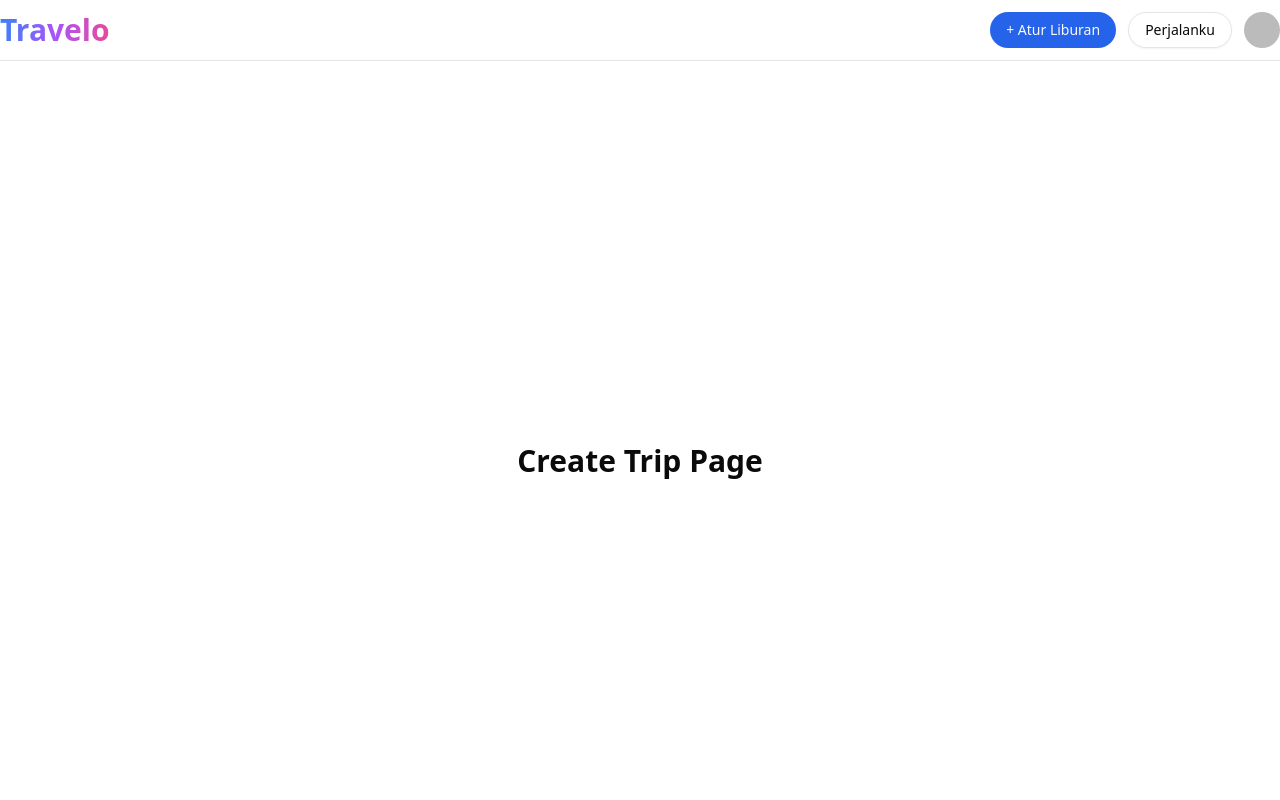
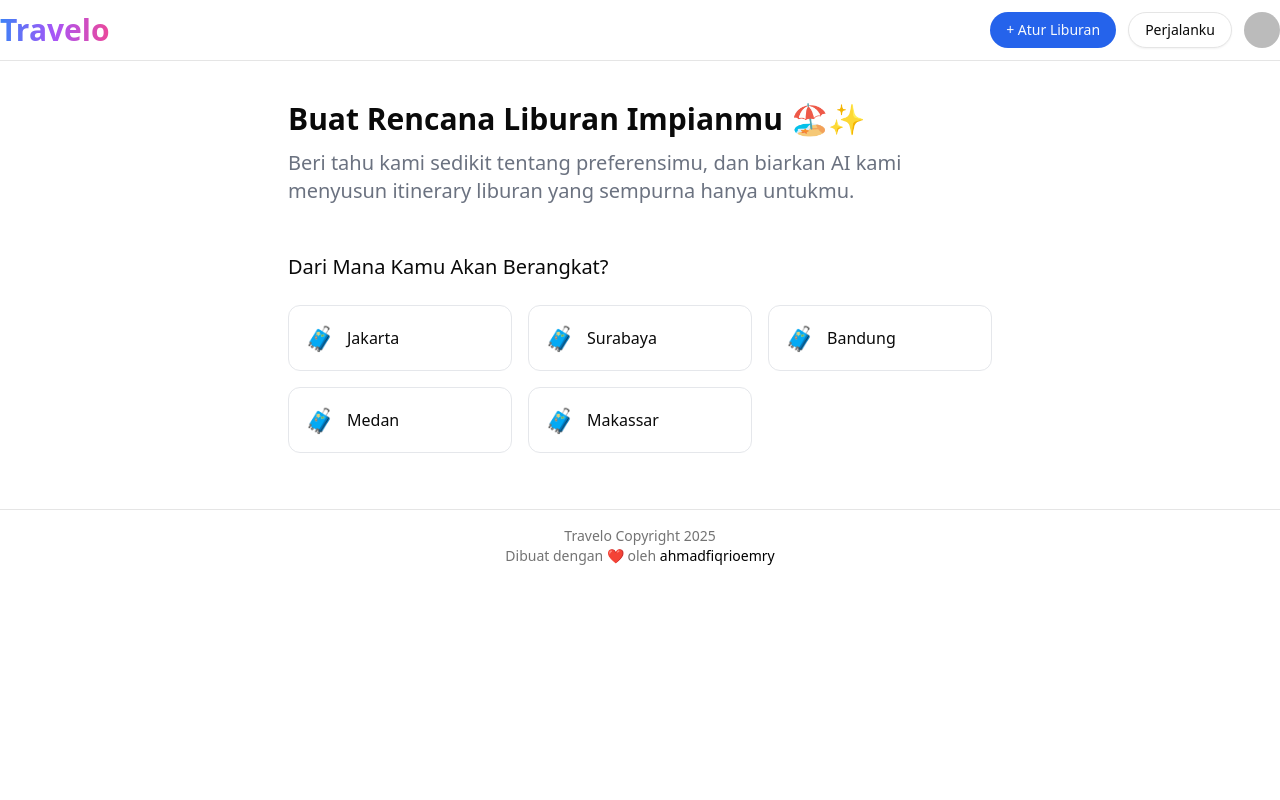
Before and after one commit to fiqrioemry/ai-travel-planner-application, a React (Vite) app: page /create-trip in a window 1280 px wide. Shown: the top 800 px of the page. Built offline with nearby package versions, Linux system fonts and the light colour scheme; no server answers; sample sign-in values are in the browser's storage.

Commit message:
update changes

```diff
--- a/src/components/LoadingTripCreation.jsx
+++ b/src/components/LoadingTripCreation.jsx
@@ -2,8 +2,8 @@ import { useEffect, useState } from "react";
 import { motion, AnimatePresence } from "framer-motion";
 
 const descriptions = [
-  "Sedang mempersiapkan perjalananmu",
-  "Mencari liburan terbaik",
+  "Mempersiapkan perjalananmu",
+  "Mencari pilihan terbaik",
   "Menyesuaikan rekomendasi destinasi",
   "Mengumpulkan tiket dan akomodasi",
 ];
--- a/src/components/layout/Footer.jsx
+++ b/src/components/layout/Footer.jsx
@@ -1,6 +1,6 @@
 const Footer = () => {
   return (
-    <footer className="w-full border-t mt-8 py-6 text-center text-sm text-muted-foreground">
+    <footer className="w-full border-t mt-4 py-4 text-center text-sm text-muted-foreground">
       <div>Travelo Copyright 2025</div>
       <div>
         Dibuat dengan ❤️ oleh{" "}
--- a/src/pages/CreateTrip.jsx
+++ b/src/pages/CreateTrip.jsx
@@ -1,11 +1,189 @@
-import React from "react";
+import { useState } from "react";
+import { ArrowLeft } from "lucide-react";
+import { Button } from "@/components/ui/button";
+import { useTripStore } from "../store/useTripStore";
+import { motion, AnimatePresence } from "framer-motion";
 
-const CreateTrip = () => {
-  return (
-    <section className="h-screen flex items-center justify-center">
-      <h1>Create Trip Page</h1>
-    </section>
-  );
+const durations = ["3 Hari", "5 Hari", "7 Hari"];
+const travelTypes = ["Solo", "Couple", "Family"];
+const budgets = ["Hemat", "Menengah", "Mewah"];
+const activityLevels = ["Santai", "Seimbang", "Padat"];
+const interests = ["Kuliner", "Belanja", "Wisata Alam", "Sejarah"];
+const cities = ["Jakarta", "Surabaya", "Bandung", "Medan", "Makassar"];
+
+const tripFormInitial = {
+  departure: "",
+  destination: "",
+  duration: "",
+  travelType: "",
+  budget: "",
+  interest: "",
+  activityLevel: "",
 };
 
+function CreateTrip() {
+  const { GenerateNewTrip } = useTripStore();
+  const [formData, setFormData] = useState(tripFormInitial);
+  const [step, setStep] = useState(0);
+
+  console.log(formData);
+
+  const fields = [
+    {
+      name: "departure",
+      label: "Dari mana kamu akan berangkat?",
+      options: cities,
+      icon: "🧳",
+    },
+    {
+      name: "destination",
+      label: "Tujuan liburan kamu?",
+      options: cities,
+      icon: "📍",
+    },
+    {
+      name: "duration",
+      label: "Berapa lama kamu ingin liburan?",
+      options: durations,
+      icon: "🕒",
+    },
+    {
+      name: "travelType",
+      label: "Kamu akan bepergian dengan siapa?",
+      options: travelTypes,
+      icon: "👥",
+    },
+    {
+      name: "budget",
+      label: "Pilih budget kamu",
+      options: budgets,
+      icon: "💰",
+    },
+    {
+      name: "interest",
+      label: "Apa yang paling kamu minati?",
+      options: interests,
+      icon: "🎯",
+    },
+    {
+      name: "activityLevel",
+      label: "Pilih tingkat aktivitas yang kamu inginkan",
+      options: activityLevels,
+      icon: "🤸‍♂️",
+    },
+  ];
+
+  const currentField = fields[step];
+
+  const handleInputChange = (name, value) => {
+    setFormData((prev) => ({ ...prev, [name]: value }));
+    setTimeout(() => {
+      if (step < fields.length - 1) {
+        setStep((prev) => prev + 1);
+      } else {
+        setStep((prev) => prev + 1); // move to submit button
+      }
+    }, 300);
+  };
+
+  const handleBack = () => {
+    if (step > 0) setStep((prev) => prev - 1);
+  };
+
+  const handleSubmit = (e) => {
+    e.preventDefault();
+    GenerateNewTrip(formData);
+  };
+
+  const renderOptions = (options, name, icon) => (
+    <div className="grid grid-cols-1 sm:grid-cols-2 md:grid-cols-3 gap-4 mt-6">
+      {options.map((opt) => (
+        <motion.div
+          key={opt}
+          initial={{ opacity: 0, y: 20 }}
+          animate={{ opacity: 1, y: 0 }}
+          transition={{ duration: 0.3 }}
+        >
+          <button
+            type="button"
+            onClick={() => handleInputChange(name, opt)}
+            className="w-full p-4 border rounded-xl flex items-center gap-3 hover:shadow-md transition border-gray-200 hover:border-blue-500"
+          >
+            <span className="text-2xl">{icon}</span>
+            <span className="text-md font-medium">{opt}</span>
+          </button>
+        </motion.div>
+      ))}
+    </div>
+  );
+
+  return (
+    <div className="sm:px-10 md:px-32 lg:px-56 xl:px-72 px-5 mt-10">
+      <h2 className="font-bold text-3xl">Buat Rencana Liburan Impianmu 🏖️✨</h2>
+      <p className="mt-3 text-gray-500 text-xl">
+        Beri tahu kami sedikit tentang preferensimu, dan biarkan AI kami
+        menyusun itinerary liburan yang sempurna hanya untukmu.
+      </p>
+
+      <form onSubmit={handleSubmit} className="mt-8 min-h-64 space-y-12">
+        <AnimatePresence mode="wait">
+          {step < fields.length && (
+            <motion.div
+              key={currentField.name}
+              initial={{ opacity: 0, y: 40 }}
+              animate={{ opacity: 1, y: 0 }}
+              exit={{ opacity: 0, y: -40 }}
+              transition={{ duration: 0.4 }}
+            >
+              <div className="flex justify-start mb-4">
+                {step > 0 && (
+                  <Button className="w-36" type="button" onClick={handleBack}>
+                    <ArrowLeft />
+                    <span>Kembali</span>
+                  </Button>
+                )}
+              </div>
+              <h2 className="text-xl font-medium mb-4">{currentField.label}</h2>
+              {renderOptions(
+                currentField.options,
+                currentField.name,
+                currentField.icon
+              )}
+            </motion.div>
+          )}
+
+          {step === fields.length && (
+            <motion.div
+              key="submit"
+              initial={{ opacity: 0, y: 40 }}
+              animate={{ opacity: 1, y: 0 }}
+              exit={{ opacity: 0, y: -40 }}
+              transition={{ duration: 0.4 }}
+              className="text-center"
+            >
+              <div className="mb-4 flex justify-start">
+                <Button className="w-36" type="button" onClick={handleBack}>
+                  <ArrowLeft />
+                  <span>Kembali</span>
+                </Button>
+              </div>
+              <div className="text-5xl mb-4">🌎 🚀</div>
+              <h3 className="text-lg font-semibold mb-6">
+                Semua sudah siap! Klik tombol di bawah ini untuk membuat
+                perjalanan impianmu
+              </h3>
+              <Button
+                type="submit"
+                className="text-md px-8 py-4 rounded-full shadow-lg"
+              >
+                Generate Trip
+              </Button>
+            </motion.div>
+          )}
+        </AnimatePresence>
+      </form>
+    </div>
+  );
+}
+
 export default CreateTrip;
--- a/src/pages/Home.jsx
+++ b/src/pages/Home.jsx
@@ -3,6 +3,7 @@ import { useNavigate } from "react-router-dom";
 import { Button } from "@/components/ui/button";
 import { Compass, Map, Hotel } from "lucide-react";
 import { useAuthStore } from "@/store/useAuthStore";
+import { motion } from "framer-motion";
 
 const Home = () => {
   const navigate = useNavigate();
@@ -16,10 +17,16 @@ const Home = () => {
       navigate("/create-trip");
     }
   };
+
   return (
     <section className="min-h-screen flex flex-col items-center justify-center text-center px-6 py-20 space-y-20">
       {/* Hero */}
-      <div className="space-y-6 max-w-2xl">
+      <motion.div
+        className="space-y-6 max-w-2xl mb-12"
+        initial={{ opacity: 0, y: 30 }}
+        animate={{ opacity: 1, y: 0 }}
+        transition={{ duration: 0.6 }}
+      >
         <h1 className="text-4xl md:text-5xl font-extrabold leading-tight">
           Temukan Petualangan Berikutnya Bersama AI
           <br />
@@ -32,13 +39,31 @@ const Home = () => {
           AI pintar, kami bantu kamu memilih destinasi, menyusun itinerary, dan
           menemukan hotel terbaik — secara otomatis dan personal.
         </p>
-        <Button size="lg" onClick={handleNewTrip} className="rounded-full px-4">
+        <div className="mt-12">
+          <Button
+            size="lg"
+            onClick={handleNewTrip}
+            className="rounded-full px-4 "
+          >
             Mulai Sekarang
           </Button>
         </div>
+      </motion.div>
 
       {/* Fitur */}
-      <div className="grid grid-cols-1 md:grid-cols-3 gap-10 max-w-5xl">
+      <motion.div
+        className="grid grid-cols-1 md:grid-cols-3 gap-10 max-w-5xl"
+        initial="hidden"
+        animate="show"
+        variants={{
+          hidden: {},
+          show: {
+            transition: {
+              staggerChildren: 0.2,
+            },
+          },
+        }}
+      >
         <Feature
           icon={<Compass className="w-8 h-8 text-blue-500" />}
           title="Destinasi Personalisasi"
@@ -54,17 +79,19 @@ const Home = () => {
           title="Rekomendasi Hotel"
           description="Temukan penginapan dengan harga terbaik dan ulasan terpercaya, semuanya dalam satu klik."
         />
-      </div>
+      </motion.div>
     </section>
   );
 };
 
-const Feature = ({ icon, title, description }) => (
-  <div className="text-left space-y-3">
+const Feature = ({ icon, title, description }) => {
+  return (
+    <div className="text-left space-y-3 p-4 rounded-md hover:bg-muted/30 transition">
       <div>{icon}</div>
       <h3 className="font-semibold text-lg">{title}</h3>
       <p className="text-muted-foreground text-sm">{description}</p>
     </div>
   );
+};
 
 export default Home;
```
Lines whose indentation alone changed are shown as unchanged.
